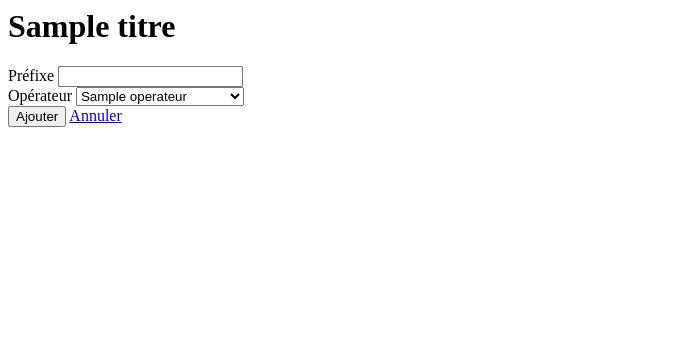
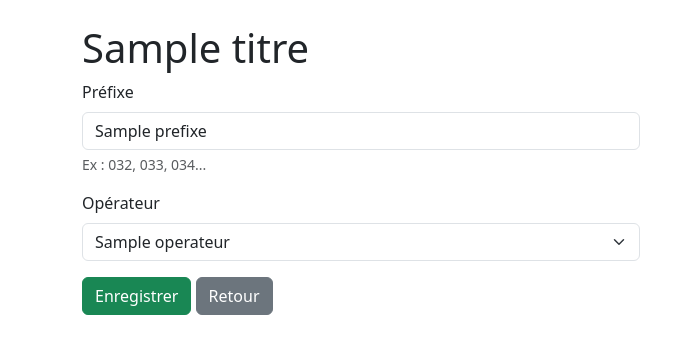
Before and after one commit to leamis2005/ExamProjetFinalS4, a CodeIgniter 4 app: the page made by app/Views/prefixe/ajouter.php in a window 1280 px wide. Shown: the top 354 px of the page, without its empty margins (0-695 px from the left). Run offline with PHP 8.4 and a stand-in for CodeIgniter, Linux system fonts and the light colour scheme; the template is opened without the code that fills it: most values are stand-ins (such as "Sample title", 1, 10 or a date in 2020); data that the repository does not hold is empty; some libraries are stand-ins or nearby versions.

Commit message:
modification crud

```diff
--- a/app/Views/client/dashboard.php
+++ b/app/Views/client/dashboard.php
@@ -13,7 +13,6 @@
 <a href="<?= site_url('client/retrait') ?>" class="btn btn-warning me-2">Faire un retrait</a>
 <a href="<?= site_url('client/transfert') ?>" class="btn btn-primary me-2">Faire un transfert</a>
 <a href="<?= site_url('client/historique') ?>" class="btn btn-info me-2">Voir l'historique</a>
-<a href="<?= site_url('admin/clients') ?>" class="btn btn-secondary me-2">Retour</a>
 <a href="<?= site_url('logout') ?>" class="btn btn-outline-danger">Déconnexion</a>
 
 <?= $this->endSection() ?>
--- a/app/Views/client/depot.php
+++ b/app/Views/client/depot.php
@@ -17,6 +17,7 @@
     <button type="submit" class="btn btn-success">Effectuer le dépôt</button>
     <a href="<?= site_url('client/dashboard') ?>" class="btn btn-secondary">Retour</a>
     <a href="<?= site_url('logout') ?>" class="btn btn-outline-danger">Déconnexion</a>
+    <a href="<?= site_url('logout') ?>" class="btn btn-outline-danger">Déconnexion</a>
 </form>
 
 <?= $this->endSection() ?>
--- a/app/Views/prefixe/ajouter.php
+++ b/app/Views/prefixe/ajouter.php
@@ -1,50 +1,31 @@
-<h1><?= esc($titre ?? 'Préfixe') ?></h1>
+<?= $this->extend('layout') ?>
 
-<?php if (session()->getFlashdata('message')): ?>
-    <div class="alert alert-success"><?= esc(session()->getFlashdata('message')) ?></div>
-<?php endif; ?>
+<?= $this->section('content') ?>
 
-<?php if (isset($errors)): ?>
-    <div class="alert alert-danger">
-        <ul>
-            <?php foreach ($errors as $error): ?>
-                <li><?= esc($error) ?></li>
-            <?php endforeach; ?>
-        </ul>
+<h1><?= esc($titre) ?></h1>
+
+<form method="post" action="<?= isset($prefixe)
+    ? site_url('admin/prefixes/update/' . $prefixe['id'])
+    : site_url('admin/prefixes/store') ?>" class="w-50">
+    <div class="mb-3">
+        <label for="prefixe" class="form-label">Préfixe</label>
+        <input type="text" class="form-control" id="prefixe" name="prefixe"
+               value="<?= esc($prefixe['prefixe'] ?? old('prefixe')) ?>" required>
+        <div class="form-text">Ex : 032, 033, 034...</div>
     </div>
-<?php endif; ?>
-
-<?php
-    $id       = $prefixe['id'] ?? null;
-    $action   = $id ? site_url('admin/prefixes/modifier/' . $id) : site_url('admin/prefixes/ajouter');
-    $prefixeVal = $prefixe['prefixe'] ?? '';
-    $operateurSelected = $prefixe['operateur_id'] ?? null;
-?>
-
-<?= form_open($action) ?>
-
-    <div class="form-group">
-        <label for="prefixe">Préfixe</label>
-        <input type="text" class="form-control" name="prefixe" id="prefixe"
-               value="<?= esc(old('prefixe', $prefixeVal)) ?>" required>
-    </div>
-
-    <div class="form-group">
-        <label for="operateur_id">Opérateur</label>
-        <select class="form-control" name="operateur_id" id="operateur_id" required>
+    <div class="mb-3">
+        <label for="operateur_id" class="form-label">Opérateur</label>
+        <select class="form-select" id="operateur_id" name="operateur_id" required>
             <option value="">-- Choisir un opérateur --</option>
             <?php foreach ($operateurs as $op): ?>
-                <option value="<?= esc($op->id) ?>"
-                    <?= (old('operateur_id', $operateurSelected) == $op->id) ? 'selected' : '' ?>>
+                <option value="<?= esc($op->id) ?>" <?= isset($prefixe) && $prefixe['operateur_id'] == $op->id ? 'selected' : '' ?>>
                     <?= esc($op->nom) ?>
                 </option>
             <?php endforeach; ?>
         </select>
     </div>
+    <button type="submit" class="btn btn-success">Enregistrer</button>
+    <a href="<?= site_url('admin/prefixes') ?>" class="btn btn-secondary">Retour</a>
+</form>
 
-    <button type="submit" class="btn btn-primary">
-        <?= $id ? 'Enregistrer les modifications' : 'Ajouter' ?>
-    </button>
-    <a href="<?= site_url('admin/prefixes') ?>" class="btn btn-secondary">Annuler</a>
-
-<?= form_close() ?>
+<?= $this->endSection() ?>
```
Also changed, not shown: app/Config/Routes.php (+5 -7 lines), app/Views/prefixe/gestion_prefixe.php (+26 -26 lines), writable/database.db, 9 other files.
